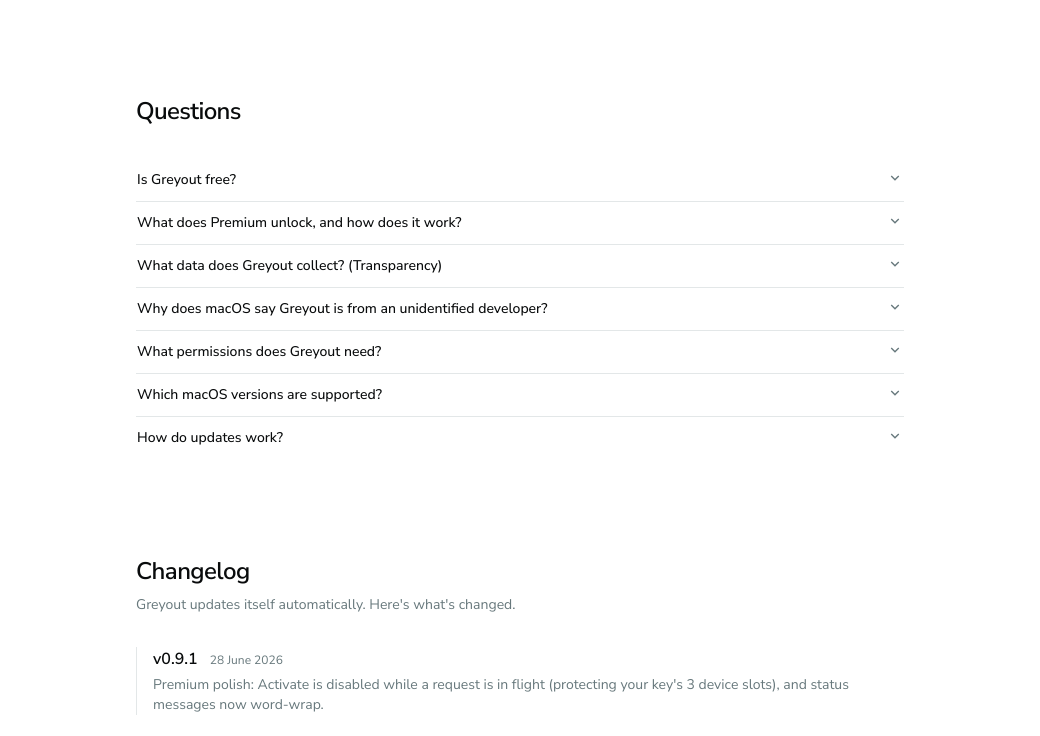
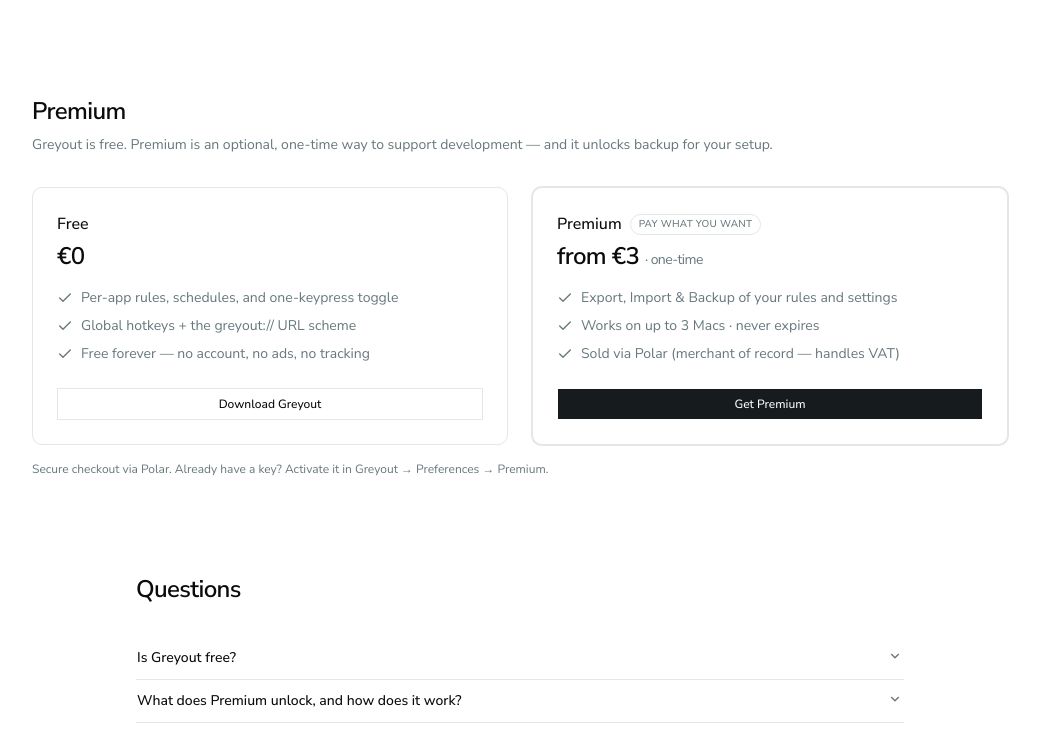
Before and after one commit to caasols/greyout-page, a Next.js app: page / in a window 1280 px wide. Shown: the part 1730-2466 px from the top of the page, without its empty margins (120-1160 px from the left). Built offline with nearby package versions, Linux system fonts and the light colour scheme; no server answers.

Commit message:
Premium section + checkout, cosmetic tidy, CI hardening
Free vs Premium pricing block with Polar checkout; terms h1 + hero alias + globals newline tidied; hardened appcast version/size extraction. 🤖 Generated with Claude Code

```diff
--- a/app/page.tsx
+++ b/app/page.tsx
@@ -1,6 +1,7 @@
 import { Hero } from "@/components/sections/hero";
 import { Features } from "@/components/sections/features";
 import { SeeIt } from "@/components/sections/see-it";
+import { Premium } from "@/components/sections/premium";
 import { Faq } from "@/components/sections/faq";
 import { Changelog } from "@/components/sections/changelog";
 
@@ -10,6 +11,7 @@ export default function Home() {
       <Hero />
       <SeeIt />
       <Features />
+      <Premium />
       <Faq />
       <Changelog />
     </main>
--- a/app/terms/page.tsx
+++ b/app/terms/page.tsx
@@ -8,7 +8,7 @@ export const metadata: Metadata = {
 export default function TermsPage() {
   return (
     <main className="mx-auto w-full max-w-2xl flex-1 px-6 py-20">
-      <h1 className="text-3xl font-semibold tracking-tight">Terms of Use</h1>
+      <h1 className="text-3xl font-semibold tracking-tight">Terms</h1>
       <p className="mt-2 text-sm text-muted-foreground">Last updated: 2026-06-28</p>
 
       <div className="mt-10 space-y-8 text-sm leading-relaxed">
--- a/components/sections/hero.tsx
+++ b/components/sections/hero.tsx
@@ -3,8 +3,6 @@ import { Cloud, Download } from "lucide-react";
 import { DOWNLOAD_URL, APP_VERSION, APP_SIZE } from "@/lib/site";
 
 export function Hero() {
-  const version = APP_VERSION;
-  const size = APP_SIZE;
   return (
     <div className="mx-auto w-full max-w-2xl">
       <div className="mx-auto mb-6 flex size-16 items-center justify-center rounded-2xl border bg-muted/40">
@@ -28,7 +26,8 @@ export function Hero() {
         <Button asChild size="lg" className="h-12 px-7 text-base">
           <a href={DOWNLOAD_URL}>
             <Download className="size-5" />
-            Download for macOS{version ? ` · v${version}` : ""}{size ? ` · ${size}` : ""}
+            Download for macOS{APP_VERSION ? ` · v${APP_VERSION}` : ""}
+            {APP_SIZE ? ` · ${APP_SIZE}` : ""}
           </a>
         </Button>
         <p className="text-xs text-muted-foreground">
@@ -42,7 +41,7 @@ export function Hero() {
         </span>
         <p className="text-sm text-muted-foreground">
           Free forever —{" "}
-          <a href="#faq" className="underline-offset-4 hover:underline">
+          <a href="#premium" className="underline-offset-4 hover:underline">
             optional Premium
           </a>{" "}
           to support development
--- /dev/null
+++ b/components/sections/premium.tsx
@@ -0,0 +1,80 @@
+import { Check } from "lucide-react";
+import { Button } from "@/components/ui/button";
+import { BUY_URL, DOWNLOAD_URL } from "@/lib/site";
+
+const free = [
+  "Per-app rules, schedules, and one-keypress toggle",
+  "Global hotkeys + the greyout:// URL scheme",
+  "Free forever — no account, no ads, no tracking",
+];
+
+const premium = [
+  "Export, Import & Backup of your rules and settings",
+  "Works on up to 3 Macs · never expires",
+  "Sold via Polar (merchant of record — handles VAT)",
+];
+
+export function Premium() {
+  return (
+    <section id="premium" className="mt-24 w-full max-w-5xl px-6 text-left">
+      <h2 className="text-2xl font-semibold tracking-tight">Premium</h2>
+      <p className="mt-2 text-sm text-muted-foreground">
+        Greyout is free. Premium is an optional, one-time way to support
+        development — and it unlocks backup for your setup.
+      </p>
+
+      <div className="mt-8 grid gap-6 sm:grid-cols-2">
+        {/* Free */}
+        <div className="flex flex-col rounded-xl border bg-card p-6">
+          <h3 className="font-medium">Free</h3>
+          <p className="mt-1 text-2xl font-semibold tracking-tight">€0</p>
+          <ul className="mt-4 space-y-2 text-sm text-muted-foreground">
+            {free.map((f) => (
+              <li key={f} className="flex gap-2">
+                <Check className="mt-0.5 size-4 shrink-0" aria-hidden="true" />
+                <span>{f}</span>
+              </li>
+            ))}
+          </ul>
+          <Button asChild variant="outline" className="mt-6 w-full">
+            <a href={DOWNLOAD_URL}>Download Greyout</a>
+          </Button>
+        </div>
+
+        {/* Premium */}
+        <div className="flex flex-col rounded-xl border bg-card p-6 ring-1 ring-foreground/10">
+          <div className="flex items-center gap-2">
+            <h3 className="font-medium">Premium</h3>
+            <span className="rounded-full border px-2 py-0.5 text-[10px] font-medium uppercase tracking-wide text-muted-foreground">
+              Pay what you want
+            </span>
+          </div>
+          <p className="mt-1 text-2xl font-semibold tracking-tight">
+            from €3{" "}
+            <span className="text-sm font-normal text-muted-foreground">
+              · one-time
+            </span>
+          </p>
+          <ul className="mt-4 space-y-2 text-sm text-muted-foreground">
+            {premium.map((f) => (
+              <li key={f} className="flex gap-2">
+                <Check className="mt-0.5 size-4 shrink-0" aria-hidden="true" />
+                <span>{f}</span>
+              </li>
+            ))}
+          </ul>
+          <Button asChild className="mt-6 w-full">
+            <a href={BUY_URL} target="_blank" rel="noopener noreferrer">
+              Get Premium
+            </a>
+          </Button>
+        </div>
+      </div>
+
+      <p className="mt-4 text-xs text-muted-foreground">
+        Secure checkout via Polar. Already have a key? Activate it in Greyout →
+        Preferences → Premium.
+      </p>
+    </section>
+  );
+}
--- a/lib/site.ts
+++ b/lib/site.ts
@@ -10,6 +10,7 @@ export const APP_SIZE = process.env.NEXT_PUBLIC_APP_SIZE ?? null; // e.g. "1.3 M
 export const NAV = [
   { href: "/#see-it", label: "How it works" },
   { href: "/#features", label: "Features" },
+  { href: "/#premium", label: "Premium" },
   { href: "/#faq", label: "FAQ" },
   { href: "/#changelog", label: "Changelog" },
 ];
```
Also changed, not shown: app/globals.css (line endings or trailing spaces).
